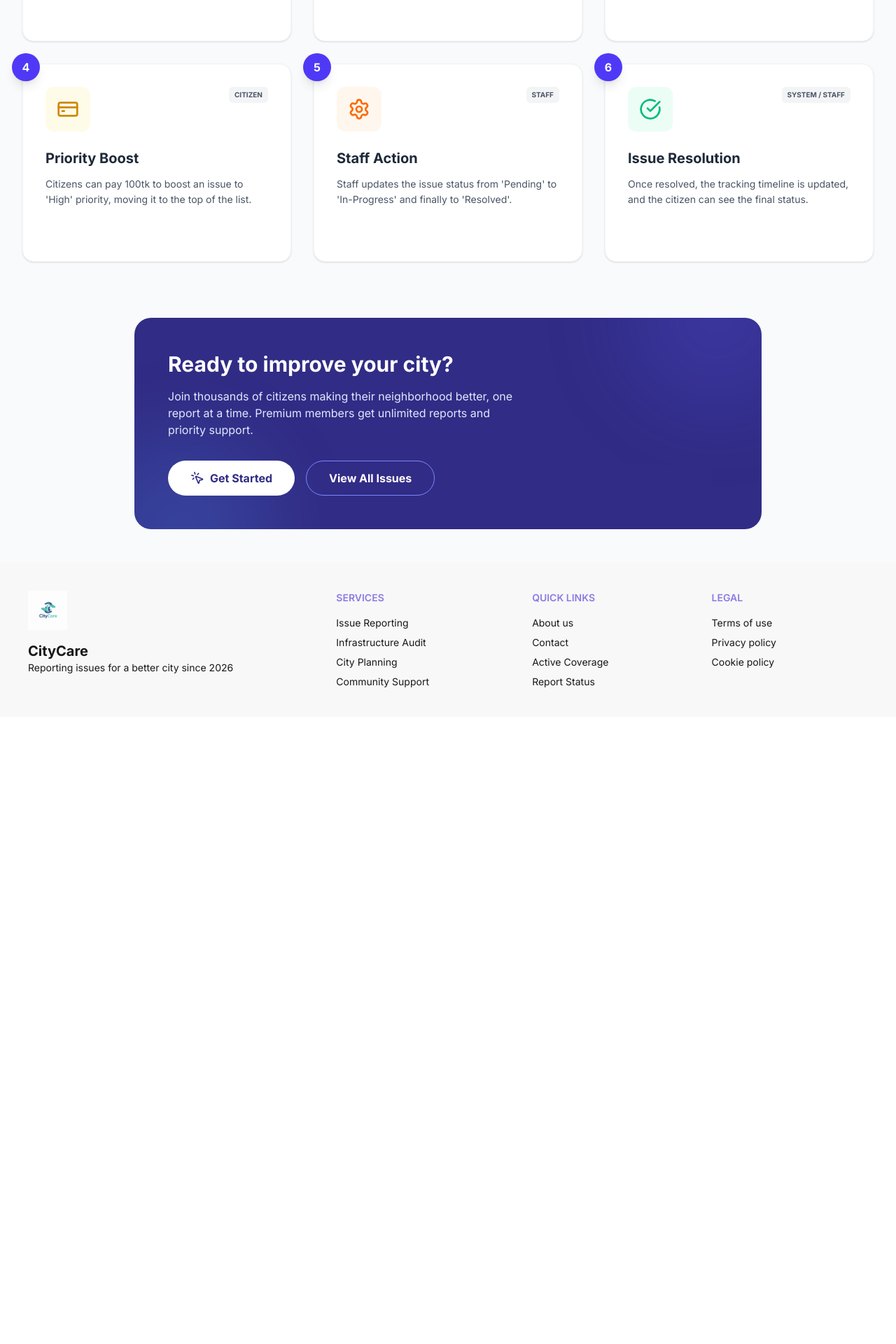
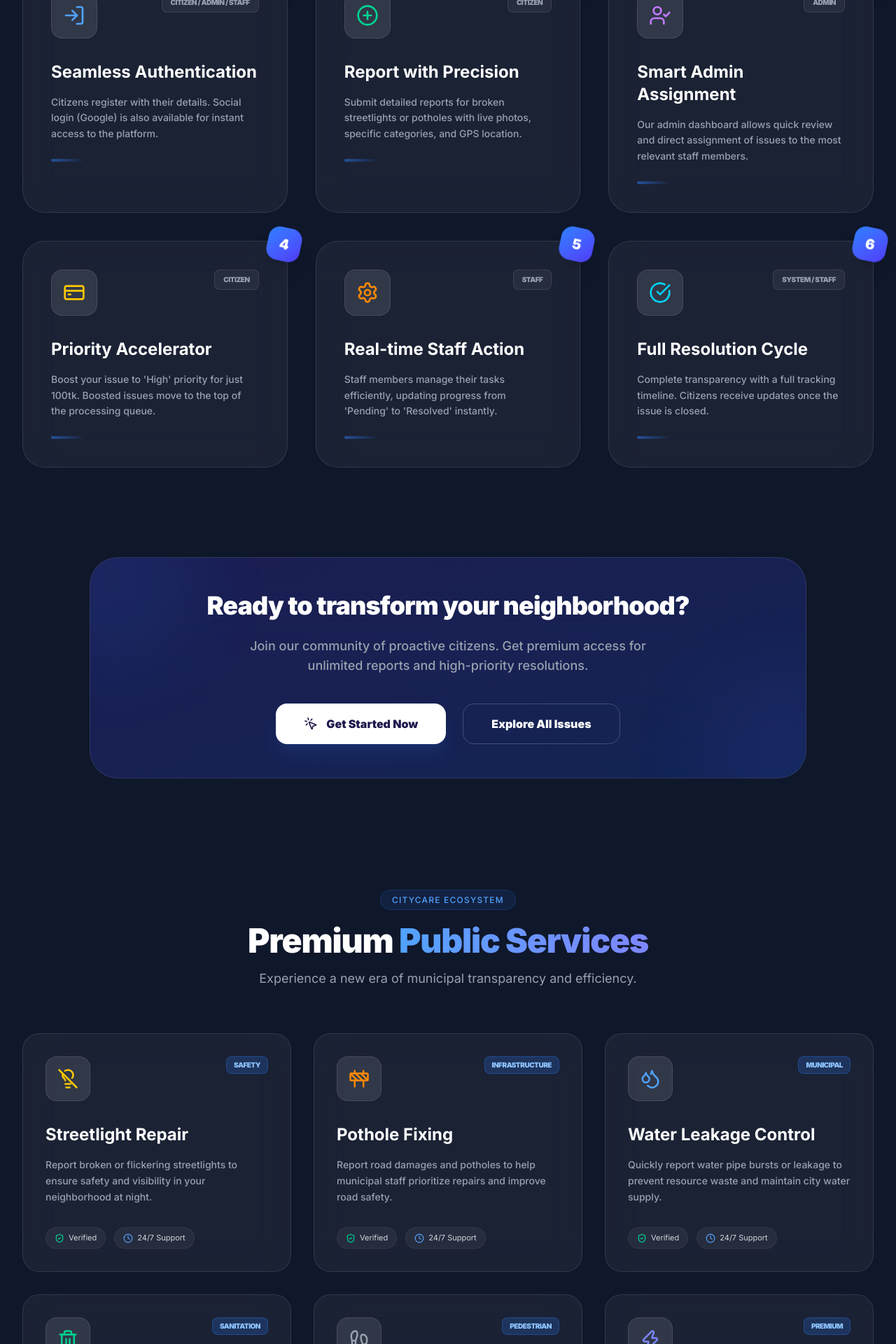
Before and after one commit to Kaosarjoy/cityCare_Project, a React (Vite) app: page / in a window 1280 px wide. Shown: the part 860-2780 px from the top of the page at 70% size. Before the commit the page ends 1884 px from the top, so only its background shows below. Built offline with nearby package versions, Linux system fonts and the light colour scheme.

Commit message:
using ai created static card

```diff
--- a/src/pages/Home/Card/HowItWorks.jsx
+++ b/src/pages/Home/Card/HowItWorks.jsx
@@ -6,134 +6,143 @@ import {
   CreditCard,
   UserCheck,
   Settings,
-  ArrowRight,
-  MousePointerClick
+  MousePointerClick,
+  Sparkles
 } from 'lucide-react';
 
 // --- JSON Data for Features ---
 const systemSteps = [
   {
     id: 1,
-    title: "Authentication",
-    description: "Citizens register with their details. Social login (Google) is also available for quick access.",
-    icon: <LogIn className="text-blue-500" />,
+    title: "Seamless Authentication",
+    description: "Citizens register with their details. Social login (Google) is also available for instant access to the platform.",
+    icon: <LogIn className="text-blue-400" />,
     role: "Citizen / Admin / Staff",
-    color: "bg-blue-50"
+    glow: "group-hover:shadow-blue-500/20"
   },
   {
     id: 2,
-    title: "Report an Issue",
-    description: "Citizens submit reports for broken streetlights or potholes with photos, category, and location.",
-    icon: <PlusCircle className="text-green-500" />,
+    title: "Report with Precision",
+    description: "Submit detailed reports for broken streetlights or potholes with live photos, specific categories, and GPS location.",
+    icon: <PlusCircle className="text-emerald-400" />,
     role: "Citizen",
-    color: "bg-green-50"
+    glow: "group-hover:shadow-emerald-500/20"
   },
   {
     id: 3,
-    title: "Admin Assignment",
-    description: "Admin reviews the reported issues and assigns them to available Staff members.",
-    icon: <UserCheck className="text-purple-500" />,
+    title: "Smart Admin Assignment",
+    description: "Our admin dashboard allows quick review and direct assignment of issues to the most relevant staff members.",
+    icon: <UserCheck className="text-purple-400" />,
     role: "Admin",
-    color: "bg-purple-50"
+    glow: "group-hover:shadow-purple-500/20"
   },
   {
     id: 4,
-    title: "Priority Boost",
-    description: "Citizens can pay 100tk to boost an issue to 'High' priority, moving it to the top of the list.",
-    icon: <CreditCard className="text-yellow-600" />,
+    title: "Priority Accelerator",
+    description: "Boost your issue to 'High' priority for just 100tk. Boosted issues move to the top of the processing queue.",
+    icon: <CreditCard className="text-yellow-400" />,
     role: "Citizen",
-    color: "bg-yellow-50"
+    glow: "group-hover:shadow-yellow-500/20"
   },
   {
     id: 5,
-    title: "Staff Action",
-    description: "Staff updates the issue status from 'Pending' to 'In-Progress' and finally to 'Resolved'.",
-    icon: <Settings className="text-orange-500" />,
+    title: "Real-time Staff Action",
+    description: "Staff members manage their tasks efficiently, updating progress from 'Pending' to 'Resolved' instantly.",
+    icon: <Settings className="text-orange-400" />,
     role: "Staff",
-    color: "bg-orange-50"
+    glow: "group-hover:shadow-orange-500/20"
   },
   {
     id: 6,
-    title: "Issue Resolution",
-    description: "Once resolved, the tracking timeline is updated, and the citizen can see the final status.",
-    icon: <CheckCircle className="text-emerald-500" />,
+    title: "Full Resolution Cycle",
+    description: "Complete transparency with a full tracking timeline. Citizens receive updates once the issue is closed.",
+    icon: <CheckCircle className="text-cyan-400" />,
     role: "System / Staff",
-    color: "bg-emerald-50"
+    glow: "group-hover:shadow-cyan-500/20"
   }
 ];
 
 const HowItWorks = () => {
   return (
-    <div className="min-h-screen bg-gray-50 py-12 px-4 sm:px-6 lg:px-8">
+    <div className="min-h-screen bg-[#0f172a] py-20 px-4 sm:px-6 lg:px-8 relative overflow-hidden">
+
+      {/* Dynamic Background Blurs */}
+      <div className="absolute top-[-10%] right-[-5%] w-[500px] h-[500px] bg-blue-600/10 rounded-full blur-[120px] -z-10"></div>
+      <div className="absolute bottom-[-10%] left-[-5%] w-[500px] h-[500px] bg-indigo-600/10 rounded-full blur-[120px] -z-10"></div>
+
       {/* Header Section */}
-      <div className="max-w-4xl mx-auto text-center mb-16">
-        <h1 className="text-4xl font-extrabold text-gray-900 sm:text-5xl">
-          How <span className="text-indigo-600">CityCare</span> Works
+      <div className="max-w-4xl mx-auto text-center mb-24">
+        <div className="inline-flex items-center gap-2 px-4 py-2 rounded-full bg-indigo-500/10 border border-indigo-500/20 text-indigo-400 text-xs font-bold uppercase tracking-widest mb-6">
+          <Sparkles size={14} /> The CityCare Journey
+        </div>
+        <h1 className="text-5xl font-black text-white sm:text-6xl tracking-tight mb-6">
+          How <span className="text-transparent bg-clip-text bg-gradient-to-r from-blue-400 to-indigo-400">CityCare</span> Works
         </h1>
-        <p className="mt-4 text-xl text-gray-600">
-          A step-by-step guide to our Public Infrastructure Issue Reporting System.
+        <p className="text-lg text-gray-400 max-w-2xl mx-auto leading-relaxed">
+          A streamlined digital ecosystem designed for transparency, speed, and efficient public service management.
         </p>
       </div>
 
-      {/* Steps Grid */}
-      <div className="max-w-7xl mx-auto grid grid-cols-1 md:grid-cols-2 lg:grid-cols-3 gap-8">
+      {/* Steps Grid with Connector Line (Hidden on mobile) */}
+      <div className="max-w-7xl mx-auto grid grid-cols-1 md:grid-cols-2 lg:grid-cols-3 gap-10 relative">
+
         {systemSteps.map((step, index) => (
           <div
             key={step.id}
-            className="relative group bg-white rounded-2xl p-8 shadow-sm hover:shadow-xl transition-all duration-300 border border-gray-100"
+            className={`group relative bg-white/5 backdrop-blur-xl rounded-[32px] p-10 border border-white/10 hover:border-white/20 transition-all duration-500 ${step.glow} hover:shadow-2xl hover:-translate-y-2`}
           >
-            {/* Step Number */}
-            <div className="absolute -top-4 -left-4 w-10 h-10 bg-indigo-600 text-white rounded-full flex items-center justify-center font-bold shadow-lg">
+            {/* Step Number Badge */}
+            <div className="absolute -top-5 -right-5 w-12 h-12 bg-gradient-to-br from-blue-500 to-indigo-600 text-white rounded-2xl flex items-center justify-center font-black text-xl shadow-xl transform rotate-12 group-hover:rotate-0 transition-transform duration-500">
               {index + 1}
             </div>
 
-            {/* Icon & Role Badge */}
-            <div className="flex justify-between items-start mb-6">
-              <div className={`p-4 rounded-xl ${step.color}`}>
+            {/* Icon & Role */}
+            <div className="flex justify-between items-start mb-8">
+              <div className="p-4 bg-white/10 rounded-2xl border border-white/10 group-hover:bg-white/15 transition-colors">
                 {React.cloneElement(step.icon, { size: 32 })}
               </div>
-              <span className="text-[10px] font-bold px-2 py-1 bg-gray-100 text-gray-600 rounded-md uppercase">
+              <span className="text-[10px] font-black px-3 py-1.5 bg-white/5 text-gray-400 rounded-lg border border-white/10 uppercase tracking-tighter">
                 {step.role}
               </span>
             </div>
 
             {/* Content */}
-            <h3 className="text-xl font-bold text-gray-800 mb-3 group-hover:text-indigo-600 transition-colors">
+            <h3 className="text-2xl font-bold text-white mb-4 group-hover:text-blue-400 transition-colors">
               {step.title}
             </h3>
-            <p className="text-gray-600 leading-relaxed text-sm">
+            <p className="text-gray-400 leading-relaxed text-sm font-medium mb-6">
               {step.description}
             </p>
 
-            {/* Hover Decorator */}
-            <div className="mt-6 flex items-center text-indigo-500 font-semibold text-sm opacity-0 group-hover:opacity-100 transition-opacity">
-              Learn More <ArrowRight size={16} className="ml-2" />
-            </div>
+            {/* Bottom Accent */}
+            <div className="h-1 w-12 bg-gradient-to-r from-blue-500 to-transparent rounded-full opacity-50 group-hover:w-full transition-all duration-700"></div>
           </div>
         ))}
       </div>
 
-      {/* Bottom Summary Section */}
-      <div className="max-w-4xl mx-auto mt-20 bg-indigo-900 rounded-3xl p-8 md:p-12 text-white overflow-hidden relative">
-        <div className="relative z-10">
-          <h2 className="text-3xl font-bold mb-4">Ready to improve your city?</h2>
-          <p className="text-indigo-100 mb-8 max-w-lg">
-            Join thousands of citizens making their neighborhood better, one report at a time.
-            Premium members get unlimited reports and priority support.
-          </p>
-          <div className="flex flex-wrap gap-4">
-            <button className="bg-white text-indigo-900 px-8 py-3 rounded-full font-bold hover:bg-indigo-50 transition-colors flex items-center gap-2">
-              <MousePointerClick size={20} /> Get Started
-            </button>
-            <button className="bg-transparent border border-indigo-400 px-8 py-3 rounded-full font-bold hover:bg-indigo-800 transition-colors">
-              View All Issues
-            </button>
+      {/* Modern CTA Footer */}
+      <div className="max-w-5xl mx-auto mt-32">
+        <div className="relative group p-12 rounded-[40px] bg-gradient-to-br from-indigo-600/20 to-blue-600/20 backdrop-blur-3xl border border-white/10 text-center overflow-hidden">
+          {/* Decorative shapes inside CTA */}
+          <div className="absolute -top-24 -left-24 w-64 h-64 bg-blue-500/10 rounded-full blur-3xl animate-pulse"></div>
+          <div className="absolute -bottom-24 -right-24 w-64 h-64 bg-indigo-500/10 rounded-full blur-3xl animate-pulse"></div>
+
+          <div className="relative z-10">
+            <h2 className="text-4xl font-black text-white mb-6 tracking-tight">Ready to transform your neighborhood?</h2>
+            <p className="text-gray-400 mb-10 max-w-xl mx-auto text-lg font-medium">
+              Join our community of proactive citizens. Get premium access for unlimited reports and high-priority resolutions.
+            </p>
+            <div className="flex flex-wrap justify-center gap-6">
+              <button className="group px-10 py-4 bg-white text-indigo-950 font-black rounded-2xl hover:bg-blue-50 transition-all flex items-center gap-3 shadow-xl shadow-blue-500/10">
+                <MousePointerClick size={20} className="group-hover:animate-bounce" />
+                Get Started Now
+              </button>
+              <button className="px-10 py-4 bg-transparent border border-white/20 text-white font-black rounded-2xl hover:bg-white/10 transition-all">
+                Explore All Issues
+              </button>
+            </div>
           </div>
         </div>
-
-        {/* Abstract Background Shapes */}
-        <div className="absolute top-0 right-0 -translate-y-1/2 translate-x-1/4 w-64 h-64 bg-indigo-500 rounded-full blur-3xl opacity-20"></div>
-        <div className="absolute bottom-0 left-0 translate-y-1/2 -translate-x-1/4 w-64 h-64 bg-blue-400 rounded-full blur-3xl opacity-20"></div>
       </div>
     </div>
   );
--- /dev/null
+++ b/src/pages/Home/Card/ServiceCard.jsx
@@ -0,0 +1,159 @@
+import React from 'react';
+import {
+  LightbulbOff,
+  Construction,
+  Droplets,
+  Trash2,
+  Footprints,
+  ShieldCheck,
+  Zap,
+  Clock,
+  LayoutDashboard,
+  ArrowUpRight
+} from 'lucide-react';
+import { NavLink } from 'react-router';
+
+// --- Static JSON Data for CityCare Services ---
+const servicesData = [
+  {
+    id: 1,
+    title: "Streetlight Repair",
+    description: "Report broken or flickering streetlights to ensure safety and visibility in your neighborhood at night.",
+    icon: <LightbulbOff className="text-yellow-400" />,
+    tag: "Safety",
+    gradient: "from-yellow-500/20 to-transparent"
+  },
+  {
+    id: 2,
+    title: "Pothole Fixing",
+    description: "Report road damages and potholes to help municipal staff prioritize repairs and improve road safety.",
+    icon: <Construction className="text-orange-400" />,
+    tag: "Infrastructure",
+    gradient: "from-orange-500/20 to-transparent"
+  },
+  {
+    id: 3,
+    title: "Water Leakage Control",
+    description: "Quickly report water pipe bursts or leakage to prevent resource waste and maintain city water supply.",
+    icon: <Droplets className="text-blue-400" />,
+    tag: "Municipal",
+    gradient: "from-blue-500/20 to-transparent"
+  },
+  {
+    id: 4,
+    title: "Garbage Overflow Management",
+    description: "Ensure a cleaner environment by reporting overflowing trash bins or illegal dumping sites in your area.",
+    icon: <Trash2 className="text-emerald-400" />,
+    tag: "Sanitation",
+    gradient: "from-emerald-500/20 to-transparent"
+  },
+  {
+    id: 5,
+    title: "Damaged Footpath Repair",
+    description: "Report broken sidewalks or footpaths to ensure safe walking conditions for pedestrians.",
+    icon: <Footprints className="text-gray-400" />,
+    tag: "Pedestrian",
+    gradient: "from-gray-500/20 to-transparent"
+  },
+  {
+    id: 6,
+    title: "Priority Issue Boosting",
+    description: "Premium users or citizens can boost reports to high priority for faster resolution and tracking.",
+    icon: <Zap className="text-indigo-400" />,
+    tag: "Premium",
+    gradient: "from-indigo-500/20 to-transparent"
+  }
+];
+
+const ServiceCard = () => {
+  return (
+    <section className="relative bg-[#0f172a] py-20 px-4 sm:px-6 lg:px-8 overflow-hidden">
+      {/* Background Decorative Blurs */}
+      <div className="absolute top-0 left-1/4 w-96 h-96 bg-blue-600/20 rounded-full blur-[120px] -z-10"></div>
+      <div className="absolute bottom-0 right-1/4 w-96 h-96 bg-indigo-600/10 rounded-full blur-[120px] -z-10"></div>
+
+      <div className="max-w-7xl mx-auto">
+        {/* Header Section */}
+        <div className="text-center mb-16">
+          <span className="px-4 py-1.5 rounded-full bg-blue-500/10 border border-blue-500/20 text-blue-400 font-medium text-xs uppercase tracking-widest">
+            CityCare Ecosystem
+          </span>
+          <h2 className="mt-6 text-4xl font-black text-white sm:text-5xl tracking-tight">
+            Premium <span className="text-transparent bg-clip-text bg-gradient-to-r from-blue-400 to-indigo-400">Public Services</span>
+          </h2>
+          <p className="mt-4 max-w-2xl mx-auto text-gray-400 text-lg">
+            Experience a new era of municipal transparency and efficiency.
+          </p>
+        </div>
+
+        {/* Services Grid with Glassmorphism */}
+        <div className="grid grid-cols-1 md:grid-cols-2 lg:grid-cols-3 gap-8">
+          {servicesData.map((service) => (
+            <div
+              key={service.id}
+              className="group relative p-8 rounded-3xl bg-white/5 backdrop-blur-xl border border-white/10 hover:border-white/20 transition-all duration-500 overflow-hidden"
+            >
+              {/* Subtle Gradient Glow on Hover */}
+              <div className={`absolute inset-0 bg-gradient-to-br ${service.gradient} opacity-0 group-hover:opacity-100 transition-opacity duration-500 -z-10`}></div>
+
+              {/* Icon Section */}
+              <div className="flex justify-between items-start mb-8">
+                <div className="relative">
+                   <div className="absolute inset-0 bg-blue-400/20 blur-xl rounded-full opacity-0 group-hover:opacity-100 transition-opacity"></div>
+                   <div className="relative p-4 bg-white/10 rounded-2xl border border-white/10 group-hover:scale-110 transition-transform duration-500">
+                    {React.cloneElement(service.icon, { size: 30 })}
+                  </div>
+                </div>
+                <span className="text-[10px] font-black px-2.5 py-1 bg-blue-500/20 text-blue-300 rounded-lg border border-blue-500/30 uppercase tracking-tighter">
+                  {service.tag}
+                </span>
+              </div>
+
+              {/* Content */}
+              <h3 className="text-2xl font-bold text-white mb-4 flex items-center gap-2">
+                {service.title}
+                <ArrowUpRight size={18} className="text-white/0 group-hover:text-white/100 transition-all group-hover:translate-x-1 group-hover:-translate-y-1" />
+              </h3>
+              <p className="text-gray-400 text-sm leading-relaxed mb-8 font-medium">
+                {service.description}
+              </p>
+
+              {/* Stats/Tags with Glass Effect */}
+              <div className="flex flex-wrap gap-3">
+                <div className="flex items-center gap-1.5 px-3 py-1.5 bg-white/5 rounded-full border border-white/5 text-[11px] text-gray-300">
+                  <ShieldCheck size={14} className="text-emerald-400" /> Verified
+                </div>
+                <div className="flex items-center gap-1.5 px-3 py-1.5 bg-white/5 rounded-full border border-white/5 text-[11px] text-gray-300">
+                  <Clock size={14} className="text-blue-400" /> 24/7 Support
+                </div>
+              </div>
+            </div>
+          ))}
+        </div>
+
+        {/* CTA Section - Ultra Modern Glass */}
+        <div className="mt-20 relative p-1 rounded-3xl bg-gradient-to-r from-blue-500 via-indigo-500 to-purple-500">
+          <div className="bg-[#0f172a] rounded-[22px] p-8 md:p-12 flex flex-col md:flex-row items-center justify-between gap-8">
+            <div className="flex items-center gap-8">
+              <div className="hidden md:flex p-5 bg-blue-500/10 rounded-2xl border border-blue-500/20 animate-pulse">
+                <LayoutDashboard size={48} className="text-blue-400" />
+              </div>
+              <div>
+                <h4 className="text-3xl font-black text-white mb-2">Ready to contribute?</h4>
+                <p className="text-gray-400 font-medium">Be the hero your neighborhood needs. Report issues instantly.</p>
+              </div>
+            </div>
+            <NavLink to='/report' className="w-full md:w-auto">
+              <button className="w-full group px-10 py-4 bg-white text-[#0f172a] font-black rounded-2xl hover:bg-blue-50 transition-all flex items-center justify-center gap-2 shadow-xl shadow-blue-500/20">
+                Start Reporting Now
+                <Zap size={20} className="fill-current group-hover:animate-bounce" />
+              </button>
+            </NavLink>
+          </div>
+        </div>
+      </div>
+    </section>
+  );
+};
+
+export default ServiceCard;
--- a/src/pages/Home/Home/Home.jsx
+++ b/src/pages/Home/Home/Home.jsx
@@ -1,5 +1,6 @@
 import Banner from "../../Home/Banner/Banner.jsx";
 import HowItWorks from "../Card/HowItWorks.jsx";
+import ServiceCard from "../Card/ServiceCard.jsx";
 
 
 
@@ -8,6 +9,7 @@ const Home = () => {
         <div>
            <Banner></Banner>
            <HowItWorks></HowItWorks>
+           <ServiceCard></ServiceCard>
         </div>
     );
 };
```
